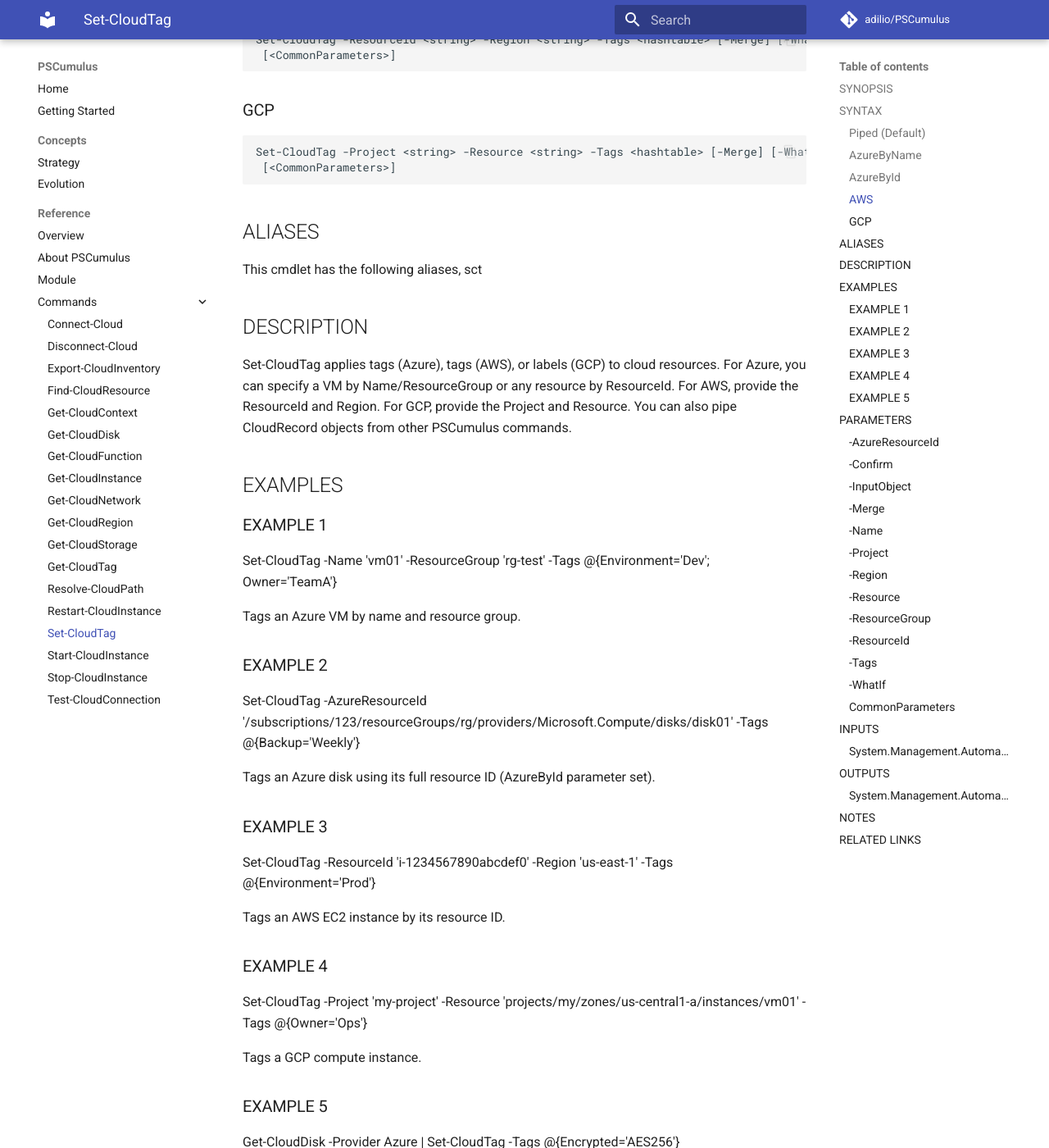
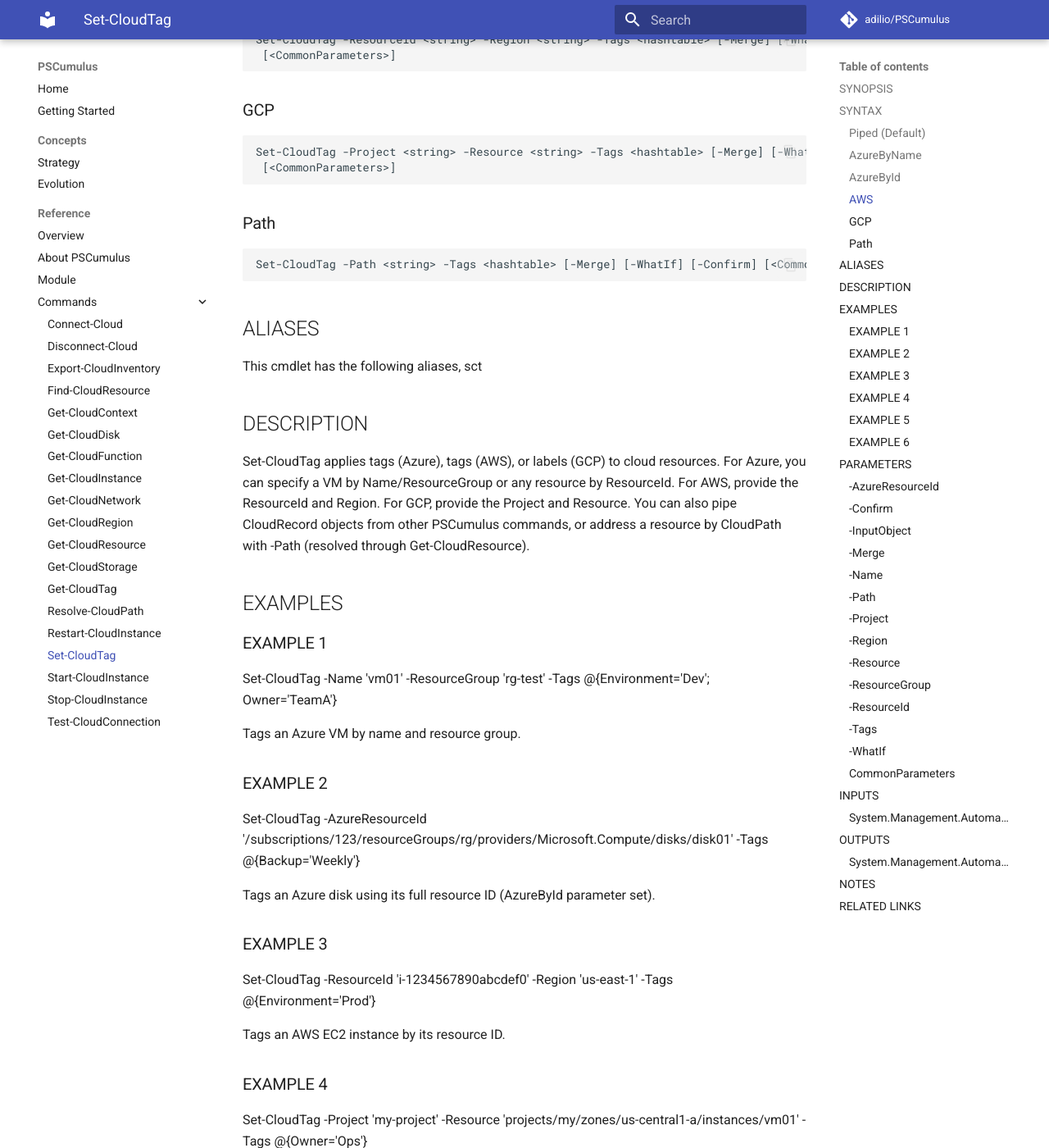
Before and after one commit to adilio/PSCumulus, an MkDocs documentation site: the page built from docs/reference/commands/Set-CloudTag.md, in a window 1280 px wide and 1400 px high, scrolled down 776 px. Shown: the whole window at 82% size. Built offline with MkDocs 1.6.1 and Material for MkDocs 9.7.7, drawn with Linux system fonts in a browser that asks for light colours; comment, search, counter and statistics services are not loaded; some of the changed text lies outside the part shown.

Commit message:
Add Get-CloudResource and restore path-driven Set-CloudTag (Stage 4)
Get-CloudResource closes the gap between path parsing and live
resources: it takes a CloudPath (the exact Resolve-CloudPath grammar),
resolves it through CloudPathResolver, and dispatches to the matching
Get-*Data backend via Invoke-CloudProvider — cross-provider by
construction.

- Kind-depth paths (Azure:\rg\Instances) list every resource of that
  kind in scope; resource-depth paths return the single match or write
  a non-terminating ObjectNotFound error.
- Instance backends receive -Name server-side; the other kinds are
  filtered client-side since their backends take scope only.
- The Tags kind points the user at Get-CloudTag instead of resolving.
- -Detailed and pipeline input match the Get-Cloud* UX.

Set-CloudTag regains the -Path parameter set removed in v0.6, now
genuinely backed by Get-CloudResource. The record-to-target mapping is
shared between the Piped and Path branches, and AWS records without an
InstanceId (disks, etc.) now fall back to Id instead of dispatching
with a null resource id.

Manifest exports 19 functions; docs regenerated (no placeholders) and
README/index/about/nav surfaces synced. 690 Pester tests green (12 new
Get-CloudResource tests + 3 real path-tagging tests replacing the
'-Path is removed' assertion), analyzer clean.

````diff
--- a/docs/reference/commands/Set-CloudTag.md
+++ b/docs/reference/commands/Set-CloudTag.md
@@ -51,6 +51,12 @@
  [<CommonParameters>]
 ```
 
+### Path
+
+```
+Set-CloudTag -Path <string> -Tags <hashtable> [-Merge] [-WhatIf] [-Confirm] [<CommonParameters>]
+```
+
 ## ALIASES
 
 This cmdlet has the following aliases,
@@ -62,7 +68,8 @@
 For Azure, you can specify a VM by Name/ResourceGroup or any resource by ResourceId.
 For AWS, provide the ResourceId and Region.
 For GCP, provide the Project and Resource.
-You can also pipe CloudRecord objects from other PSCumulus commands.
+You can also pipe CloudRecord objects from other PSCumulus commands, or address a
+resource by CloudPath with -Path (resolved through Get-CloudResource).
 
 ## EXAMPLES
 
@@ -95,6 +102,12 @@
 Get-CloudDisk -Provider Azure | Set-CloudTag -Tags @{Encrypted='AES256'}
 
 Tags all Azure disks returned from Get-CloudDisk (piped input).
+
+### EXAMPLE 6
+
+Set-CloudTag -Path 'Azure:\prod-rg\Instances\web-01' -Tags @{Environment='Prod'}
+
+Resolves the CloudPath through Get-CloudResource and tags the matching resource.
 
 ## PARAMETERS
 
@@ -194,6 +207,27 @@
 Aliases: []
 ParameterSets:
 - Name: AzureByName
+  Position: Named
+  IsRequired: true
+  ValueFromPipeline: false
+  ValueFromPipelineByPropertyName: false
+  ValueFromRemainingArguments: false
+DontShow: false
+AcceptedValues: []
+HelpMessage: ''
+```
+
+### -Path
+
+A CloudPath addressing the resource(s) to tag (resolved via Get-CloudResource).
+
+```yaml
+Type: System.String
+DefaultValue: ''
+SupportsWildcards: false
+Aliases: []
+ParameterSets:
+- Name: Path
   Position: Named
   IsRequired: true
   ValueFromPipeline: false
--- a/mkdocs.yml
+++ b/mkdocs.yml
@@ -46,6 +46,7 @@
           - Get-CloudInstance: reference/commands/Get-CloudInstance.md
           - Get-CloudNetwork: reference/commands/Get-CloudNetwork.md
           - Get-CloudRegion: reference/commands/Get-CloudRegion.md
+          - Get-CloudResource: reference/commands/Get-CloudResource.md
           - Get-CloudStorage: reference/commands/Get-CloudStorage.md
           - Get-CloudTag: reference/commands/Get-CloudTag.md
           - Resolve-CloudPath: reference/commands/Resolve-CloudPath.md
````
Also changed, not shown: README.md (+2 -1 lines), docs/index.md (+1 -0 lines), docs/reference/about-pscumulus.md (+1 -0 lines), docs/reference/commands/Get-CloudResource.md (added, +143 -0 lines), docs/reference/module.md (+4 -0 lines), plan.md (+15 -1 lines), 7 other files.
